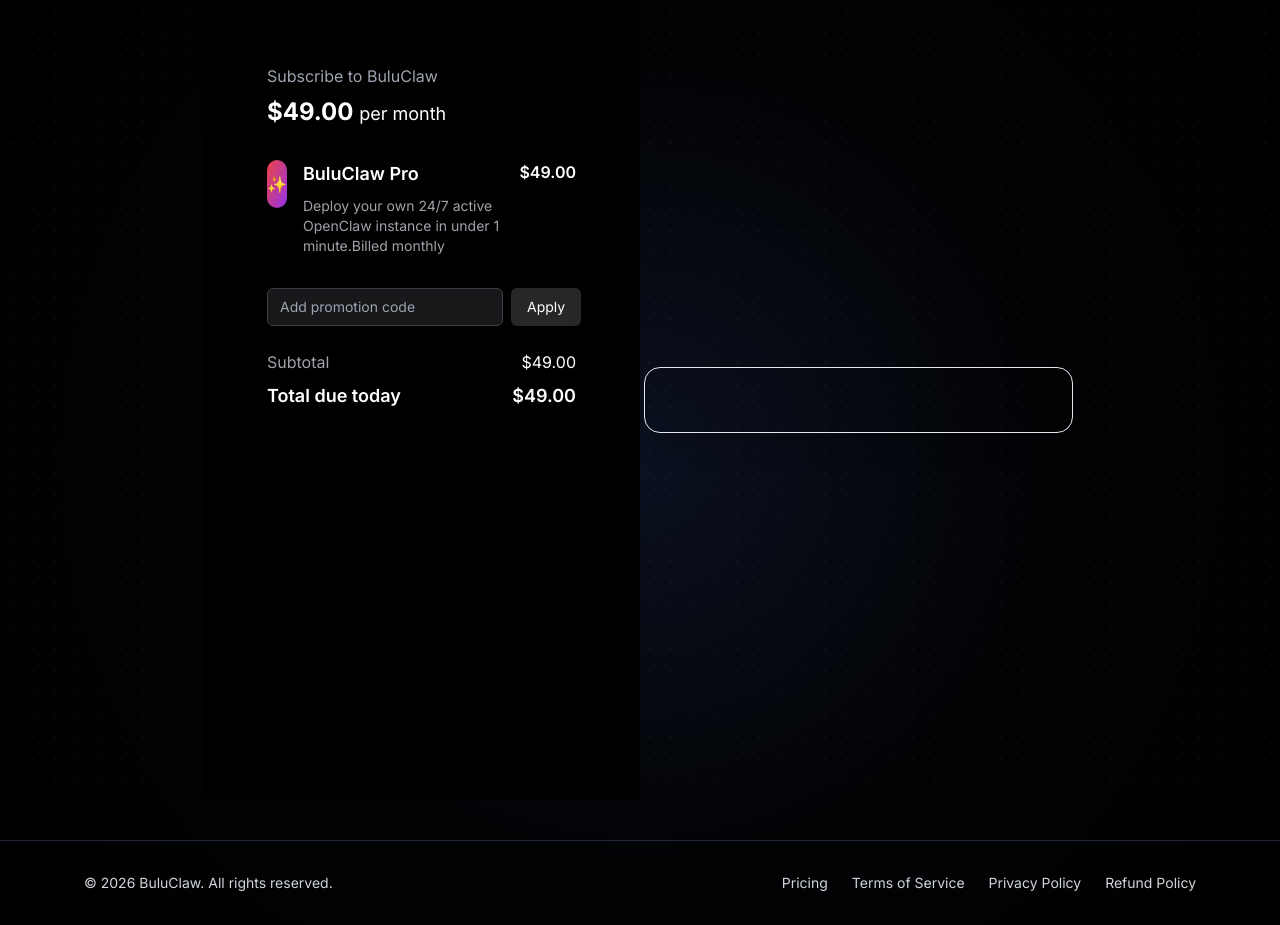
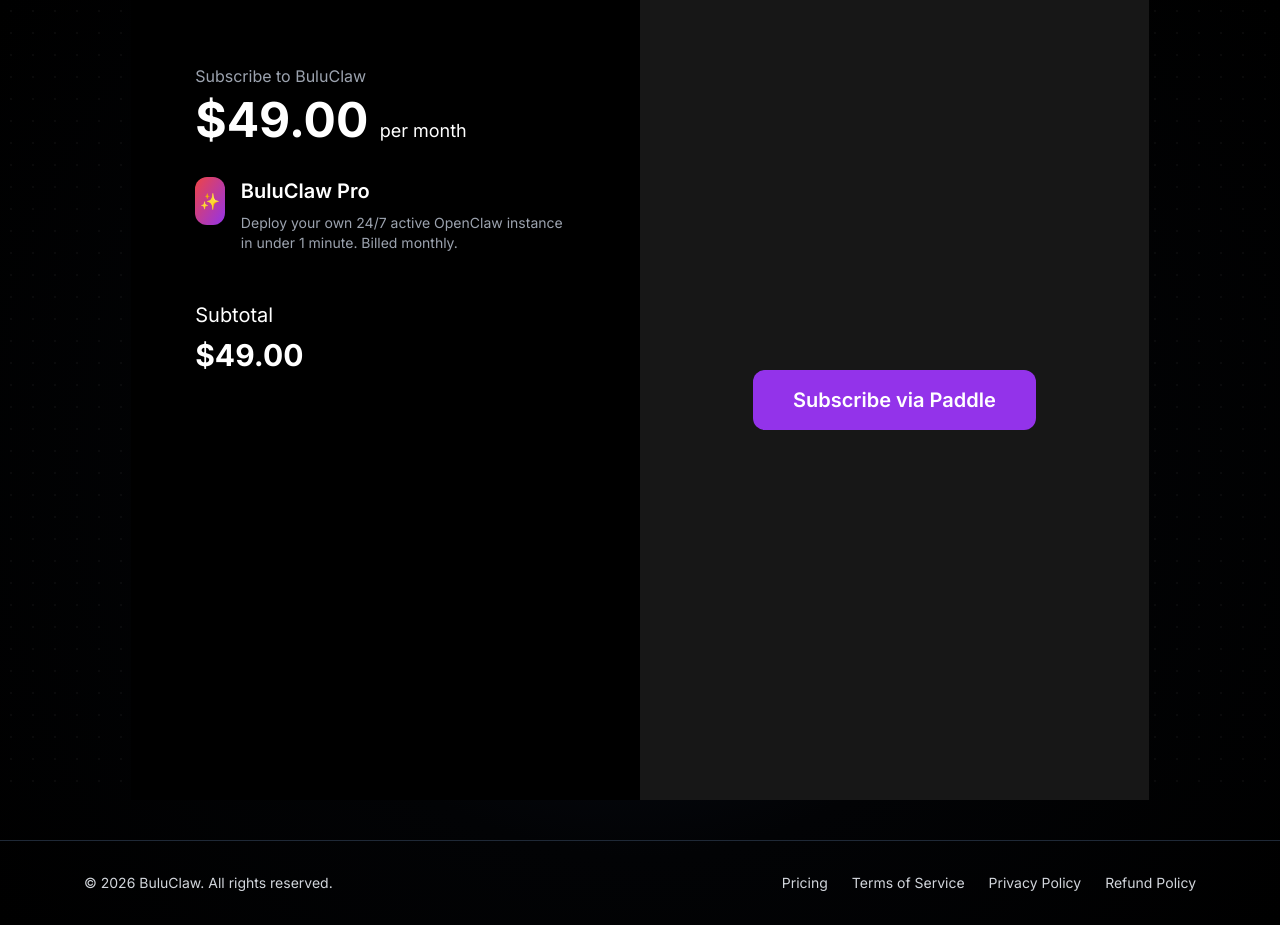
Before and after one commit to BuluClaw/buluclaw-app, a Next.js app: page /checkout in a window 1280 px wide. Built offline with nearby package versions, Linux system fonts and the light colour scheme.

Commit message:
Remove Razorpay integration from checkout page

```diff
--- a/app/checkout/page.tsx
+++ b/app/checkout/page.tsx
@@ -1,19 +1,31 @@
 "use client";
 
-import { useEffect } from "react";
+import { useState } from "react";
 
 export default function CheckoutPage() {
+  const [loading, setLoading] = useState(false);
 
+  const startPaddleCheckout = () => {
+    setLoading(true);
 
+    // Replace with your Paddle price ID
+    const priceId = "pri_01kjmzyybprfcqqbekwzyvv6hm1";
+
+    // Paddle Checkout
+    const checkoutUrl = `https://pay.paddle.com/checkout/${priceId}?customer_email=test@gmail.com`;
+
+    window.location.href = checkoutUrl;
+  };
 
   return (
     <div className="min-h-screen flex">
 
       {/* LEFT SIDE */}
       <div className="w-1/2 bg-black text-white p-16">
+
         <p className="text-gray-400 mb-2">Subscribe to BuluClaw</p>
 
-        <h1 className="text-2xl font-bold mb-8">
+        <h1 className="text-5xl font-bold mb-8">
           $49.00 <span className="text-lg font-normal">per month</span>
         </h1>
 
@@ -23,46 +35,29 @@ export default function CheckoutPage() {
           </div>
 
           <div>
-            <div className="font-semibold text-lg">BuluClaw Pro</div>
-            <p className="text-zinc-400 text-sm mt-2">
-              Deploy your own 24/7 active OpenClaw instance in under 1 minute.Billed monthly
+            <h2 className="text-xl font-semibold mb-2">BuluClaw Pro</h2>
+            <p className="text-gray-400 text-sm">
+              Deploy your own 24/7 active OpenClaw instance in under 1 minute.
+              Billed monthly.
             </p>
-
           </div>
-
-          <div className="ml-auto font-semibold">$49.00</div>
         </div>
 
-        <div className="flex gap-2 mb-6">
-          <input
-            type="text"
-            placeholder="Add promotion code"
-            className="flex-1 bg-zinc-900 border border-zinc-700 rounded-md px-3 py-2 text-sm text-white"
-          />
-          <button className="bg-zinc-800 px-4 py-2 rounded-md text-sm hover:bg-zinc-700">
-            Apply
-          </button>
-        </div>
-
-        <div className="flex justify-between mb-2">
-          <span className="text-zinc-400">Subtotal</span>
-          <span>$49.00</span>
-        </div>
-
-        <div className="flex justify-between font-semibold text-lg">
-          <span>Total due today</span>
-          <span>$49.00</span>
+        <div className="mt-12">
+          <p className="text-xl mb-2">Subtotal</p>
+          <p className="text-3xl font-bold">$49.00</p>
         </div>
       </div>
 
       {/* RIGHT SIDE */}
-      <div className="w-1/2 bg-blue flex items-center justify-center p-1">
-        <div className="w-full max-w-md shadow-xl border rounded-2xl p-8">
-
-
-        </div>
+      <div className="w-1/2 bg-neutral-900 flex items-center justify-center">
+        <button
+          onClick={startPaddleCheckout}
+          className="bg-purple-600 text-white px-10 py-4 rounded-xl text-xl font-semibold hover:bg-purple-700 transition"
+        >
+          {loading ? "Redirecting..." : "Subscribe via Paddle"}
+        </button>
       </div>
-
 
     </div>
   );
```
